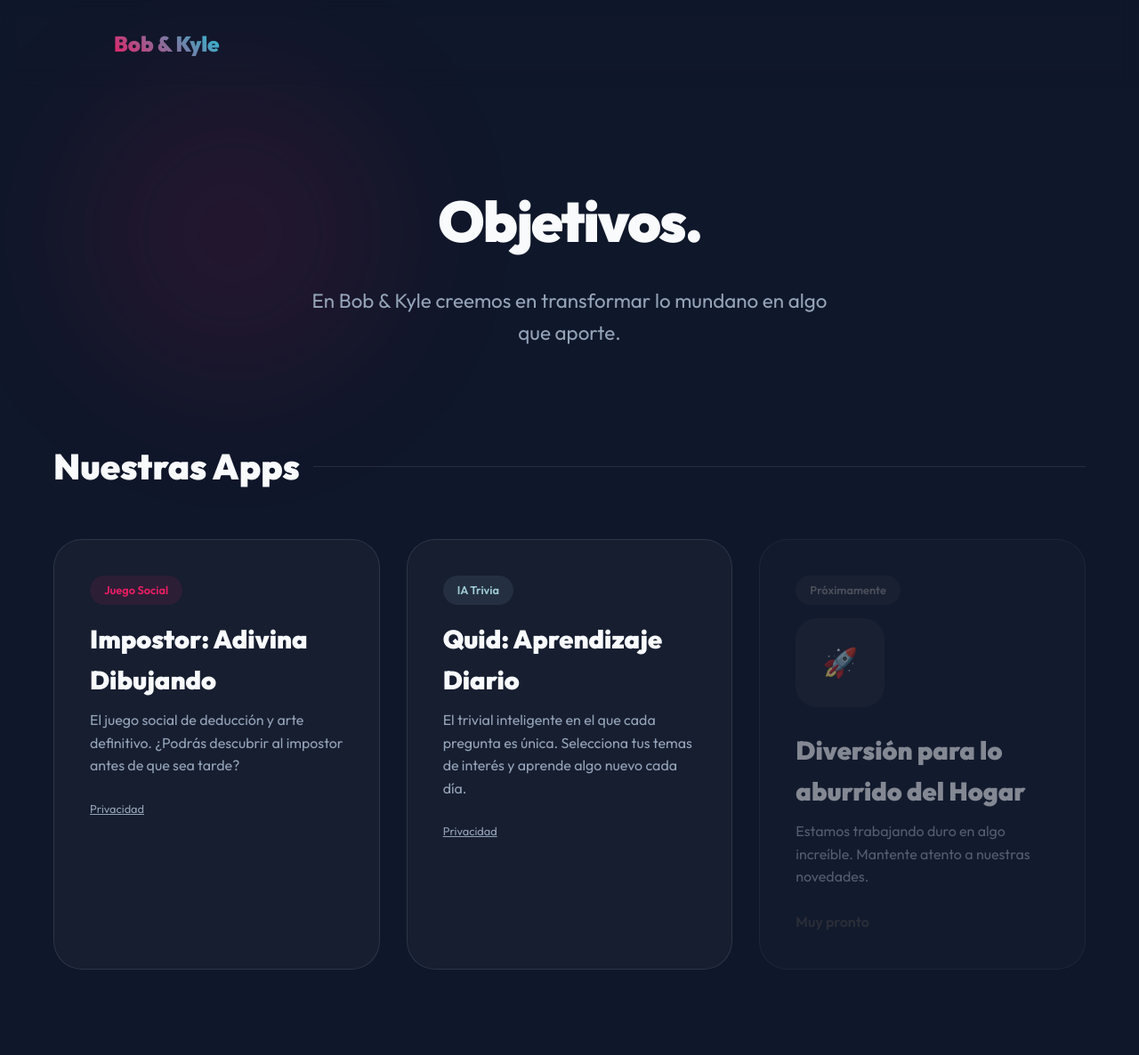
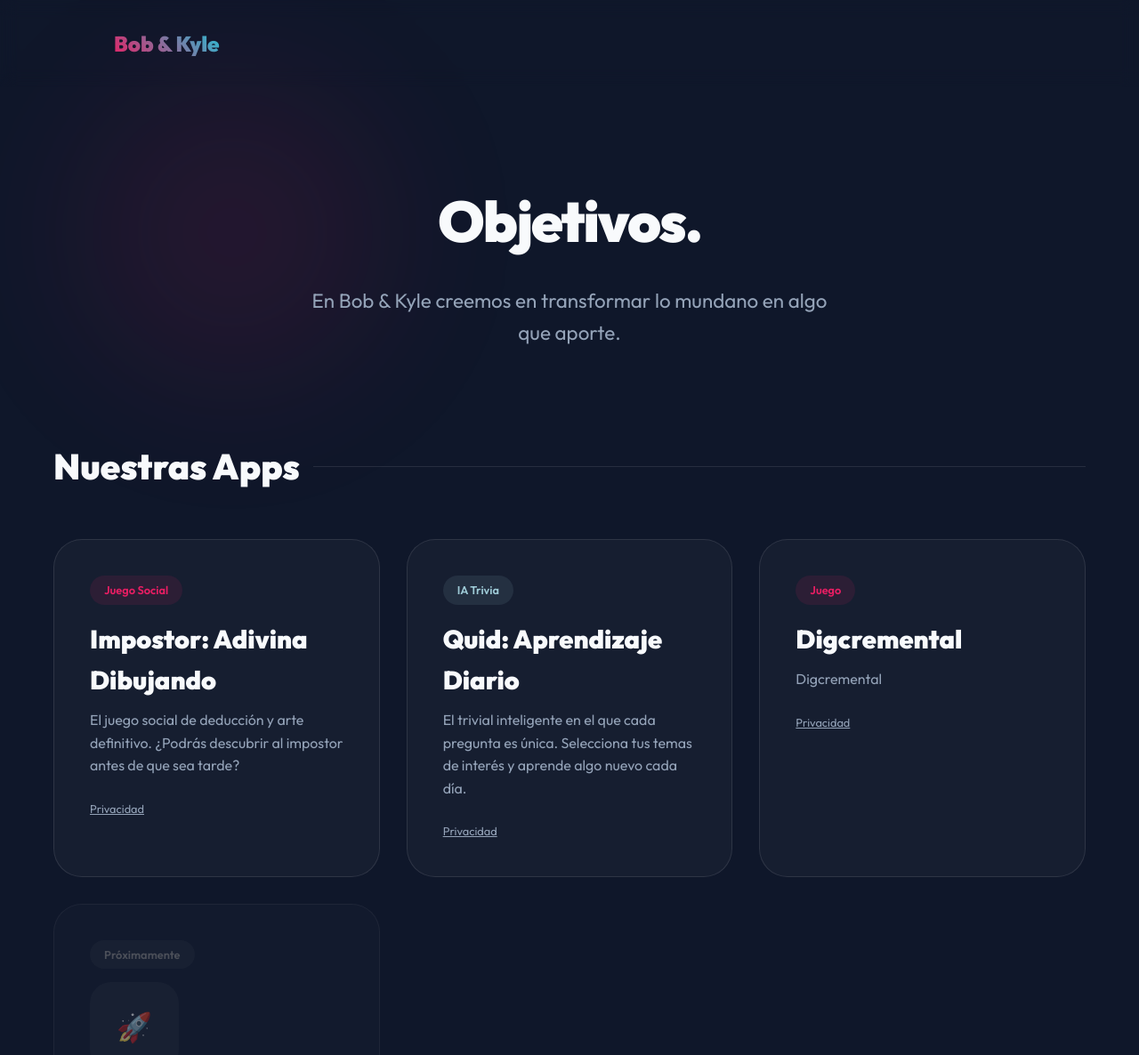
Before and after one commit to bobkyledev/bobkyledev.github.io, a plain HTML site: page index.html in a window 1280 px wide. Shown: the top 1186 px of the page at 89% size. Drawn offline with Linux system fonts and the light colour scheme.

Commit message:
Añade Digcremental a la web

```diff
--- a/index.html
+++ b/index.html
@@ -297,6 +297,15 @@
                 </div>
             </div>
 
+            <!-- Digcremental App Card -->
+            <div class="app-card">
+                <span class="badge">Juego</span>
+                <h3>Digcremental</h3>
+                <p>Digcremental</p>
+                <div class="app-footer">
+                    <a href="https://bobkyledev.github.io/yacimiento3000-privacy/" class="app-privacy">Privacidad</a>
+                </div>
+            </div>
             <!-- Placeholder Card -->
             <div class="app-card" style="opacity: 0.5; cursor: default;">
                 <span class="badge" style="background: rgba(255,255,255,0.05); color: #888;">Próximamente</span>
```
